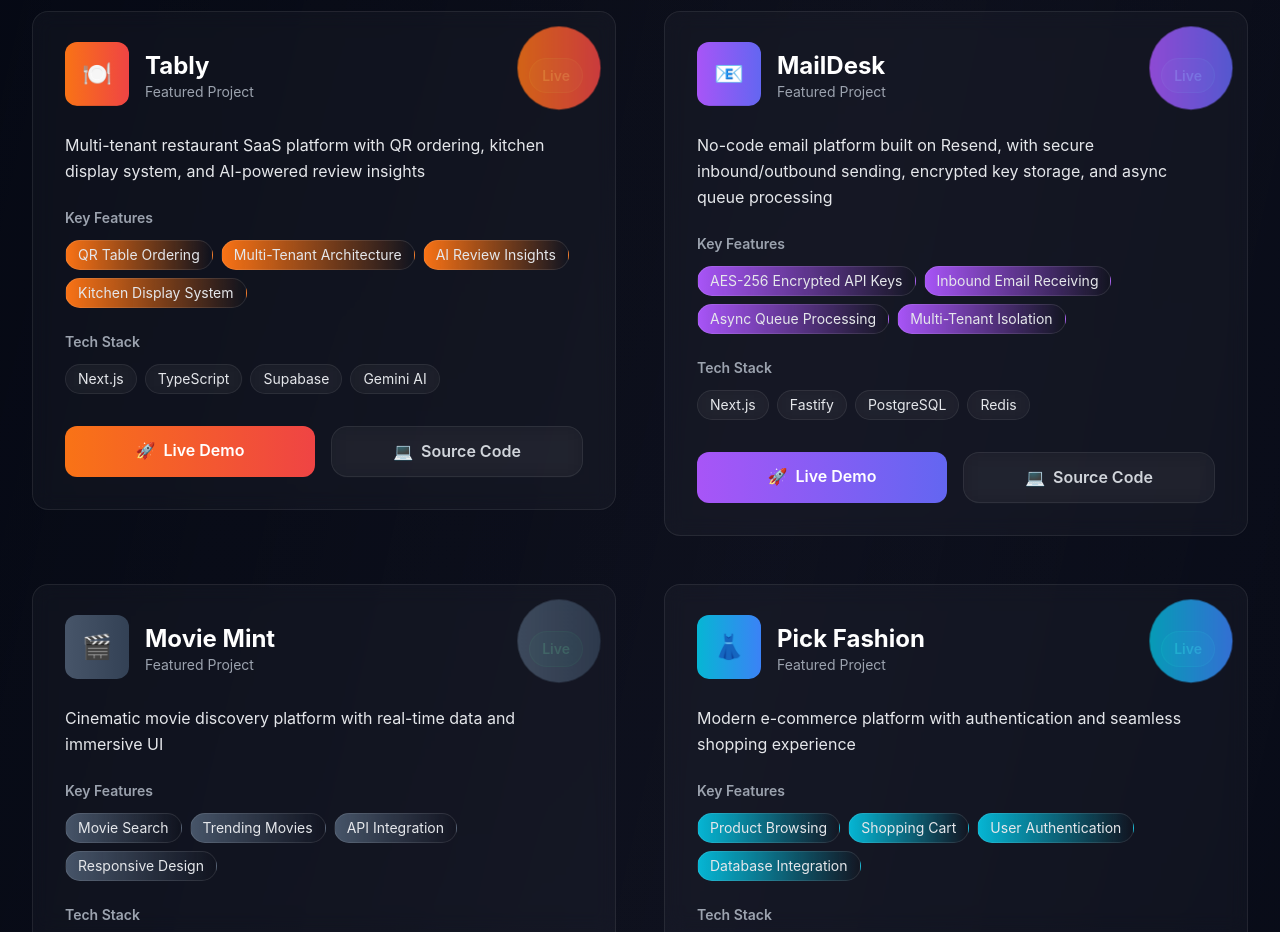
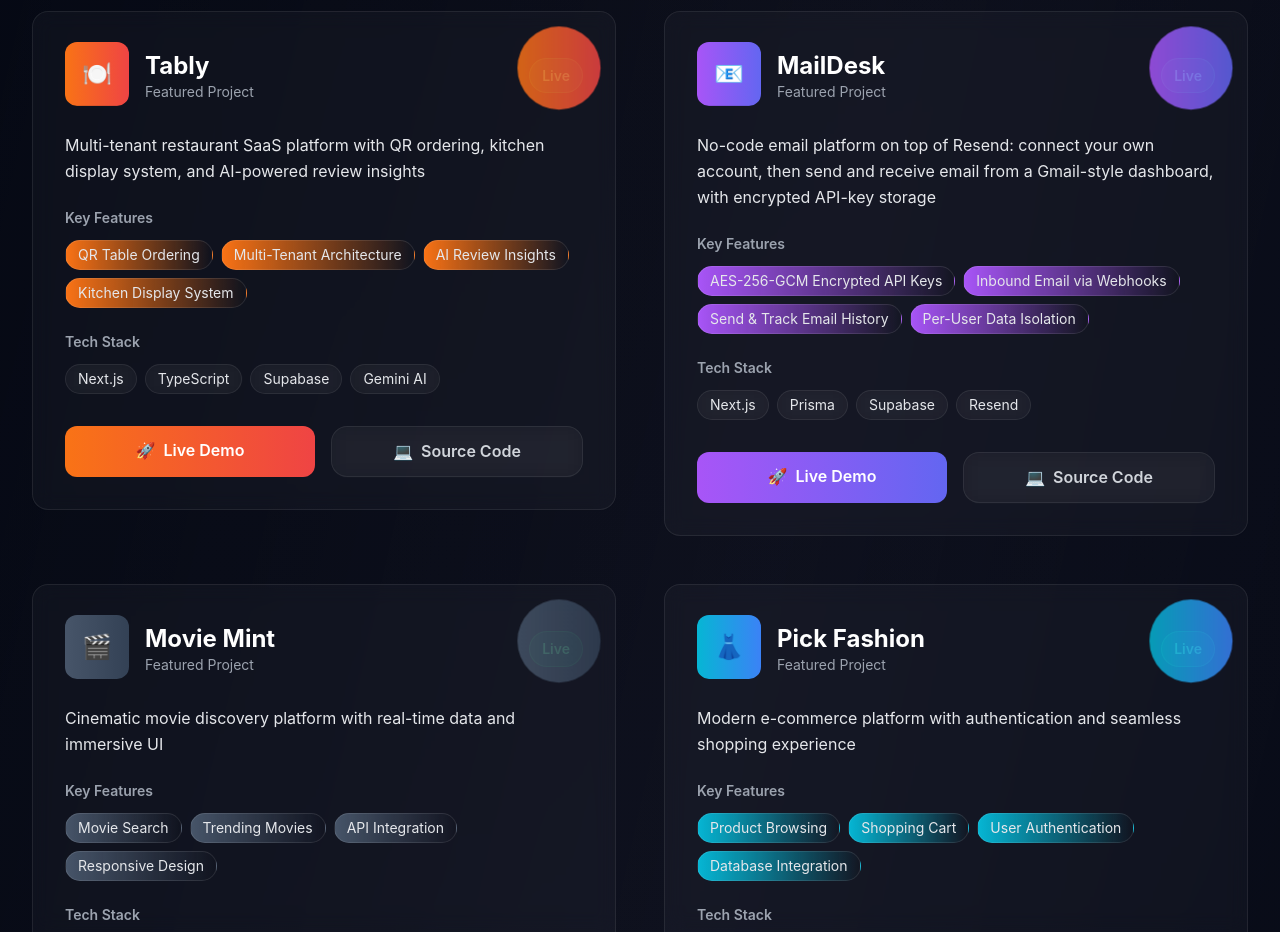
Before and after one commit to Danny7d/Portfolio, a Next.js app: page / in a window 1280 px wide. Shown: the part 1760-2692 px from the top of the page. Built offline with nearby package versions, Linux system fonts and the light colour scheme.

Commit message:
fix: MailDesk card now describes the deployed stack (Next.js, Prisma, Supabase, Resend)

```diff
--- a/components/ModernProjects.tsx
+++ b/components/ModernProjects.tsx
@@ -19,14 +19,14 @@
     {
       name: "MailDesk",
       description:
-        "No-code email platform built on Resend, with secure inbound/outbound sending, encrypted key storage, and async queue processing",
+        "No-code email platform on top of Resend: connect your own account, then send and receive email from a Gmail-style dashboard, with encrypted API-key storage",
       features: [
-        "AES-256 Encrypted API Keys",
-        "Inbound Email Receiving",
-        "Async Queue Processing",
-        "Multi-Tenant Isolation",
+        "AES-256-GCM Encrypted API Keys",
+        "Inbound Email via Webhooks",
+        "Send & Track Email History",
+        "Per-User Data Isolation",
       ],
-      stack: ["Next.js", "Fastify", "PostgreSQL", "Redis"],
+      stack: ["Next.js", "Prisma", "Supabase", "Resend"],
       liveUrl: "https://inbound.tably.site",
       githubUrl: "https://github.com/Danny7d/MailDesk",
       gradient: "from-purple-500 to-indigo-500",
```
